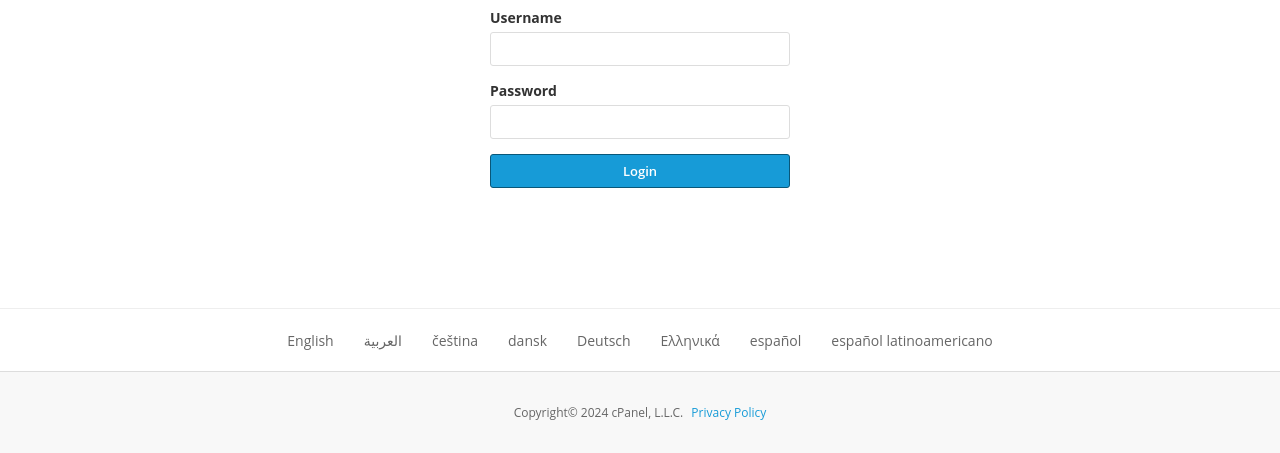
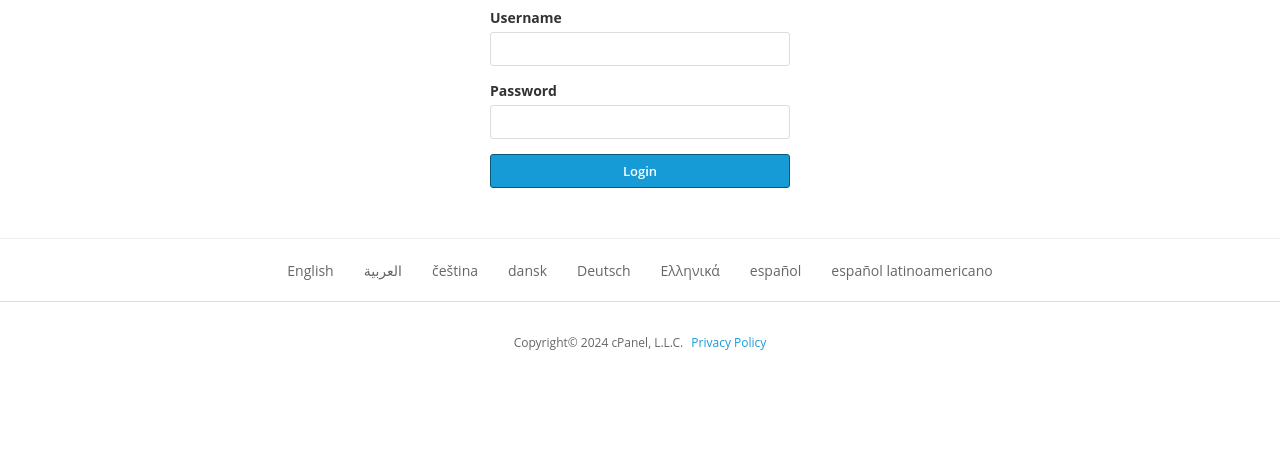
Before and after one commit to Caffeine-Gallery/inboxfort-0192e29c7e74, a website built with Vite: page frontend/index.html in a window 1280 px wide. Shown: the part 347-800 px from the top of the page. Built offline with nearby package versions, Linux system fonts and the light colour scheme; what @dfinity/agent would draw is missing.

Commit message:
0192e325-5b4d-7aaa-89c4-1030c09d5a08

```diff
--- a/frontend/index.css
+++ b/frontend/index.css
@@ -9,7 +9,6 @@
 }
 
 #login-wrapper {
-    flex: 1;
     padding: 20px;
     background: white;
 }
@@ -157,7 +156,7 @@
 }
 
 footer {
-    background: #f8f8f8;
+    background: #ffffff;
     border-top: 1px solid #ddd;
     padding: 20px;
     text-align: center;
```
